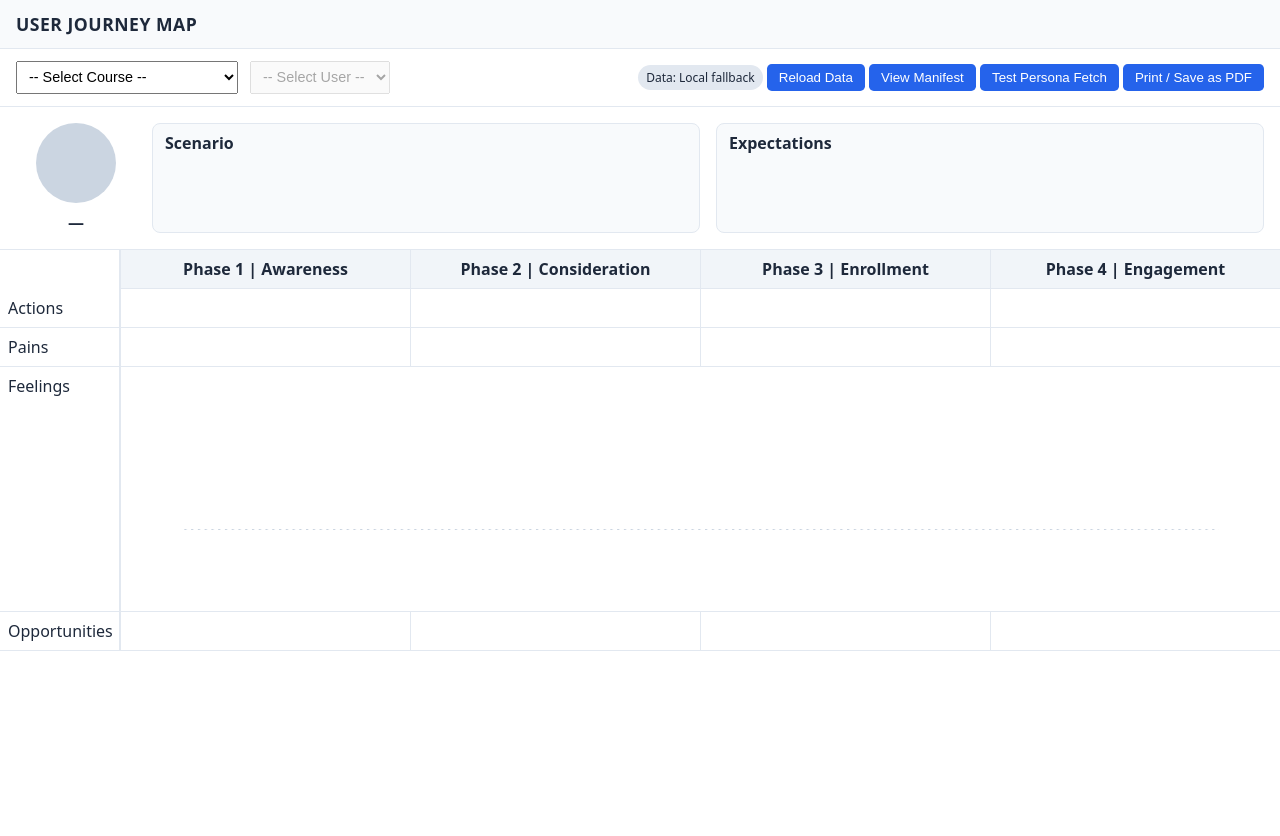
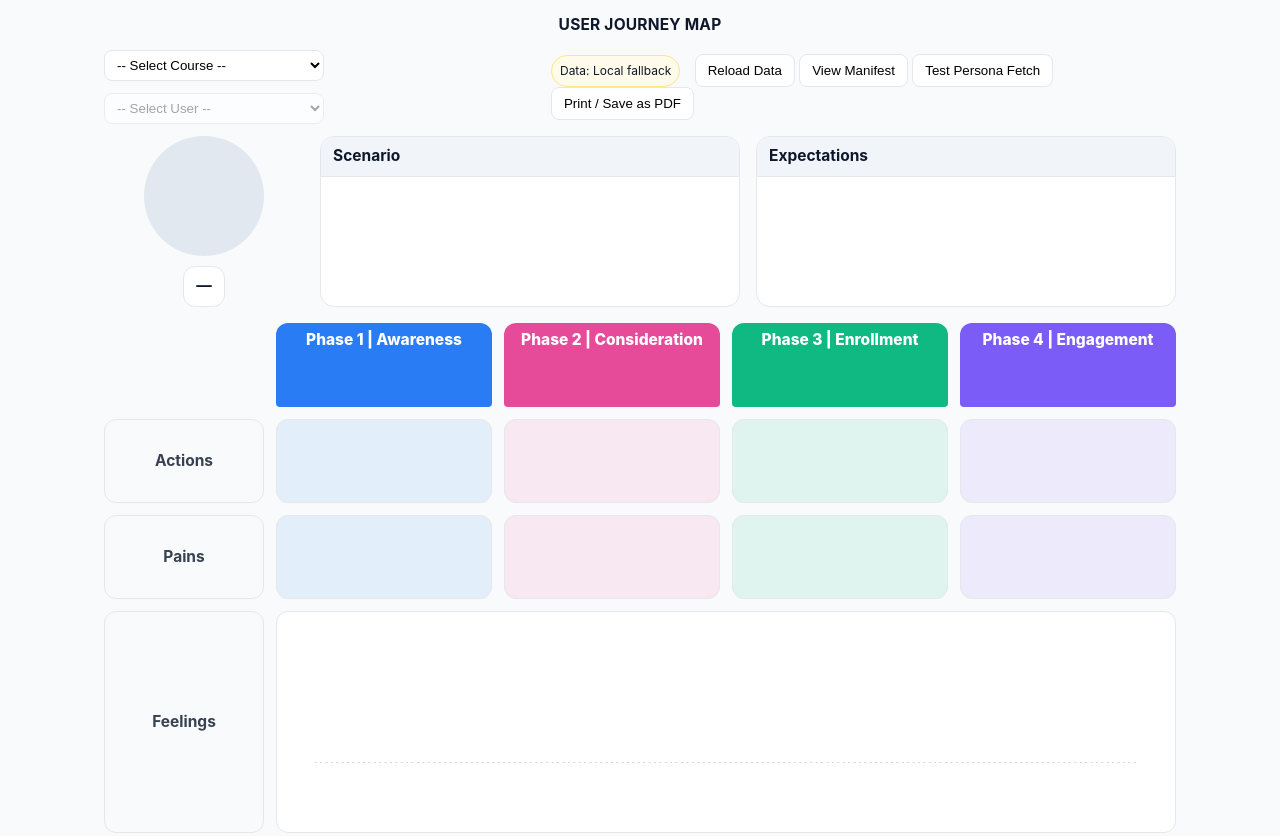
Before and after one commit to rogeratncstate/user-journey-map-generator, a plain HTML site: page index.html in a window 1280 px wide. Shown: the top 836 px of the page. Before the commit the page ends 800 px from the top, so only its background shows below. Drawn offline with Linux system fonts and the light colour scheme; no server answers.

Commit message:
Update style.css

```diff
--- a/style.css
+++ b/style.css
@@ -1,216 +1,99 @@
-/* Reset / base */
-* {
-  box-sizing: border-box;
-}
-body {
-  margin: 0;
-  font-family: system-ui, sans-serif;
-  color: #1e293b;
-  background: #fff;
+
+:root{
+  --ink:#0f172a; --muted:#6b7280; --line:#e5e7eb; --card:#ffffff; --bg:#f8fafc;
+  --ph1:#2a7cf5; --ph1t:rgba(42,124,245,.10);
+  --ph2:#e64b9a; --ph2t:rgba(230,75,154,.10);
+  --ph3:#0fb981; --ph3t:rgba(15,185,129,.10);
+  --ph4:#7c5cf6; --ph4t:rgba(124,92,246,.10);
+  --path:#111827;
 }
 
-/* Header */
-.site-header {
-  background: #f8fafc;
-  border-bottom: 1px solid #e2e8f0;
-  padding: 0.75rem 1rem;
+*{box-sizing:border-box}
+html,body{margin:0;padding:0;background:var(--bg);color:var(--ink);font:15.5px/1.45 Inter, ui-sans-serif, system-ui, -apple-system, Segoe UI, Roboto, Helvetica, Arial}
+
+.site-header{display:flex;justify-content:center;align-items:center;padding:14px 24px}
+.site-header .title{font-weight:750;letter-spacing:.2px}
+
+#app{max-width:1120px;margin:0 auto;padding:0 24px 24px}
+
+.topbar{display:flex;align-items:center;justify-content:space-between;gap:12px;margin-bottom:12px;position:relative;z-index:100}
+.topbar .selects{display:flex;gap:12px;align-items:center;flex-wrap:wrap}
+.topbar select{padding:6px 8px;border:1px solid var(--line);border-radius:8px;background:#fff;min-width:220px}
+.topbar button{padding:8px 12px;border-radius:8px;border:1px solid var(--line);background:#fff;cursor:pointer}
+
+.chip{display:inline-flex;align-items:center;gap:6px;border:1px solid var(--line);background:#fff;padding:6px 8px;border-radius:999px;font-size:12px;margin-right:10px}
+.chip.ok{border-color:#c7f9cc;background:#eaffea}
+.chip.warn{border-color:#fde68a;background:#fffbeb}
+.chip.err{border-color:#fecaca;background:#fff1f2}
+
+.hero{display:grid;grid-template-columns:200px 1fr 1fr;gap:16px;margin-bottom:16px}
+.avatar-wrap{display:flex;flex-direction:column;gap:10px;align-items:center}
+.avatar{width:120px;height:120px;border-radius:999px;background:#e2e8f0}
+.persona-name{padding:8px 12px;border-radius:12px;background:#fff;border:1px solid var(--line);font-weight:650;min-height:36px;display:flex;align-items:center}
+
+.card{background:var(--card);border:1px solid var(--line);border-radius:14px;overflow:hidden}
+.card-head{background:#f1f5f9;border-bottom:1px solid var(--line);padding:8px 12px;font-weight:750}
+.card-body{padding:10px 12px}
+
+.bullets{margin:.25rem 0 .5rem 0; padding-left:1.2rem; list-style-position:outside}
+.bullets li{margin:.25rem 0}
+
+.grid{display:grid;grid-template-columns:160px repeat(4,1fr);grid-auto-rows:minmax(84px,auto);gap:12px;margin:8px 0 16px}
+.tab{color:#fff;font-weight:800;padding:6px 10px;border-radius:12px 12px 4px 4px;text-align:center}
+.tab.ph1{background:var(--ph1)} .tab.ph2{background:var(--ph2)} .tab.ph3{background:var(--ph3)} .tab.ph4{background:var(--ph4)}
+.spacer{background:transparent}
+.row-label{display:flex;align-items:center;justify-content:center;font-weight:700;color:#374151;background:#f8fafc;border:1px solid var(--line);border-radius:12px}
+.cell{background:#fff;border:1px solid var(--line);border-radius:12px;padding:12px}
+
+.cell.tint.ph1{background:var(--ph1t)} .cell.tint.ph2{background:var(--ph2t)} .cell.tint.ph3{background:var(--ph3t)} .cell.tint.ph4{background:var(--ph4t)}
+
+.feelings-merged{grid-column:2 / 6; position:relative; padding:0; min-height:220px}
+.feelings-track-layer{position:relative; height:220px}
+#feelingsSVG{position:absolute; inset:0; width:100%; height:100%}
+#feelingsPath{stroke:var(--path)}
+.marker circle{fill:var(--path)}
+.marker text{font-weight:800;font-size:12px;dominant-baseline:middle;text-anchor:middle;fill:#fff}
+
+/* quotes never block clicks */
+.quotes-layer, .quotes-layer * { pointer-events: none; }
+.quotes-layer.grid4{position:absolute; inset:0; display:grid; grid-template-columns:repeat(4,1fr); gap:12px; padding:0 8px}
+.qcol{position:relative}
+.quote-box{
+  position:absolute; width:100%; max-width:100%;
+  background:#ffffff; border:1px solid var(--line); border-radius:10px; padding:8px 10px; color:#374151; font-size:13px;
 }
-.site-header .title {
-  font-weight: 600;
-  font-size: 1.1rem;
-  letter-spacing: 0.5px;
+.quote-box.above::after{
+  content:""; position:absolute; left:16px; bottom:-6px; width:12px; height:12px; background:#fff;
+  border-right:1px solid var(--line); border-bottom:1px solid var(--line); transform:rotate(45deg);
+}
+.quote-box.below::after{
+  content:""; position:absolute; left:16px; top:-6px; width:12px; height:12px; background:#fff;
+  border-left:1px solid var(--line); border-top:1px solid var(--line); transform:rotate(45deg);
 }
 
-/* Topbar with selects + actions */
-.topbar {
-  display: flex;
-  justify-content: space-between;
-  align-items: center;
-  padding: .75rem 1rem;
-  border-bottom: 1px solid #e2e8f0;
-}
-.topbar .selects {
-  display: flex;
-  gap: .75rem;
-}
-.topbar select {
-  padding: .4rem .5rem;
-  font-size: .9rem;
-}
-.topbar .actions button {
-  background: #2563eb;
-  border: none;
-  color: #fff;
-  padding: .4rem .75rem;
-  border-radius: .3rem;
-  cursor: pointer;
-}
-.topbar .actions button:hover {
-  background: #1d4ed8;
+/* Emoji Y-axis */
+#yaxis line { stroke: #cbd5e1; stroke-width: 1.5; }
+#yaxis text { font-size: 18px; dominant-baseline: middle; text-anchor: middle; }
+
+@media (max-width: 900px){
+  .hero{grid-template-columns:1fr}
+  .grid{grid-template-columns:120px repeat(4,1fr)}
 }
 
-/* Persona / Scenario section */
-.hero {
-  display: flex;
-  flex-wrap: wrap;
-  padding: 1rem;
-  gap: 1rem;
-}
-.avatar-wrap {
-  display: flex;
-  flex-direction: column;
-  align-items: center;
-  gap: .5rem;
-  min-width: 120px;
-}
-.avatar {
-  width: 80px;
-  height: 80px;
-  border-radius: 50%;
-  background: #cbd5e1;
-}
-.persona-name {
-  font-weight: 600;
-}
-.card {
-  background: #f8fafc;
-  border: 1px solid #e2e8f0;
-  border-radius: .5rem;
-  flex: 1 1 200px;
-  padding: .5rem .75rem;
-}
-.card-head {
-  font-weight: 600;
-  margin-bottom: .25rem;
-}
-.card-body {
-  font-size: .9rem;
-}
-ul.bullets {
-  list-style: disc;
-  padding-left: 20px;
-  margin-block-start: .25rem;
-  margin-block-end: .5rem;
-}
-ul.bullets li {
-  margin: .25rem 0;
+@media print{
+  .topbar{display:none}
+  /* Soft attempt to keep feelings row together */
+  .feelings-merged,
+  .feelings-track-layer,
+  #feelingsSVG { break-inside: avoid; page-break-inside: avoid; }
 }
 
-/* Grid layout */
-.grid {
-  display: grid;
-  grid-template-columns: 120px repeat(4, 1fr);
-  border-top: 1px solid #e2e8f0;
-}
-.grid .spacer {
-  border-right: 1px solid #e2e8f0;
-}
-.grid .tab {
-  text-align: center;
-  font-weight: 600;
-  padding: .5rem;
-  border-left: 1px solid #e2e8f0;
-  border-bottom: 1px solid #e2e8f0;
-  background: #f1f5f9;
-}
-.row-label {
-  padding: .5rem;
-  font-weight: 500;
-  border-right: 1px solid #e2e8f0;
-  border-bottom: 1px solid #e2e8f0;
-}
-.cell {
-  padding: .5rem .75rem;
-  border-left: 1px solid #e2e8f0;
-  border-bottom: 1px solid #e2e8f0;
-  font-size: .9rem;
-}
-.cell.feelings-merged {
-  grid-column: span 4;
-  padding: .75rem 1rem;
-  position: relative;
-}
-
-/* Ordered lists for Actions */
 ol {
   padding-inline-start: 20px;
   margin-block-start: .5rem;
   margin-block-end: .5rem;
 }
+
 ol li {
   margin: .25rem 0;
 }
-
-/* Feelings graph */
-.feelings-track-layer {
-  position: relative;
-  width: 100%;
-  height: 220px;
-}
-#feelingsSVG {
-  width: 100%;
-  height: 220px;
-}
-.quotes-layer {
-  position: absolute;
-  top: 0;
-  left: 0;
-  right: 0;
-  height: 220px;
-  display: grid;
-  grid-template-columns: repeat(4, 1fr);
-}
-.quotes-layer .qcol {
-  position: relative;
-  padding: 0 .25rem;
-}
-.speech {
-  max-width: 90%;
-  padding: .25rem .5rem;
-  border-radius: .5rem;
-  background: #f1f5f9;
-  border: 1px solid #cbd5e1;
-  font-size: .8rem;
-  position: absolute;
-  word-wrap: break-word;
-}
-.speech.above::after {
-  content: '';
-  position: absolute;
-  bottom: -6px;
-  left: 15px;
-  border-width: 6px 6px 0;
-  border-style: solid;
-  border-color: #cbd5e1 transparent transparent transparent;
-}
-.speech.below::after {
-  content: '';
-  position: absolute;
-  top: -6px;
-  left: 15px;
-  border-width: 0 6px 6px;
-  border-style: solid;
-  border-color: transparent transparent #cbd5e1 transparent;
-}
-
-/* Debug chips / controls */
-.chip {
-  display: inline-block;
-  background: #e2e8f0;
-  color: #1e293b;
-  padding: .25rem .5rem;
-  border-radius: 9999px;
-  font-size: .75rem;
-  margin-left: .5rem;
-}
-.debug-panel {
-  font-size: .75rem;
-  padding: .5rem;
-  background: #f8fafc;
-  border-top: 1px solid #e2e8f0;
-}
-.debug-panel pre {
-  background: #f1f5f9;
-  padding: .5rem;
-  overflow-x: auto;
-}
```
